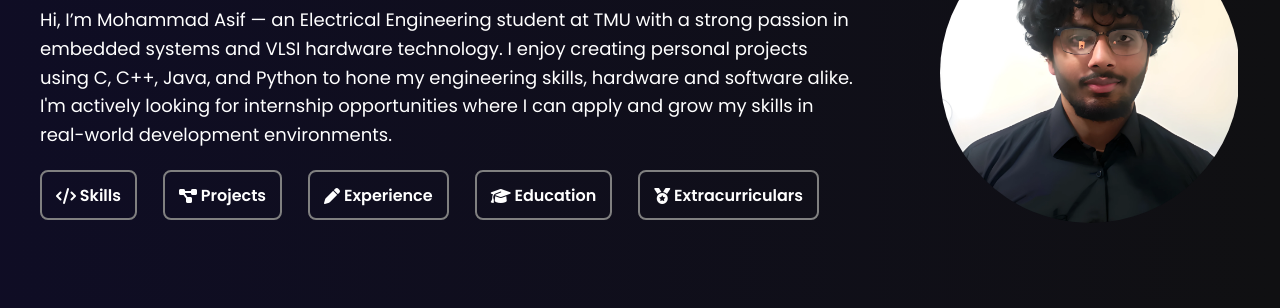
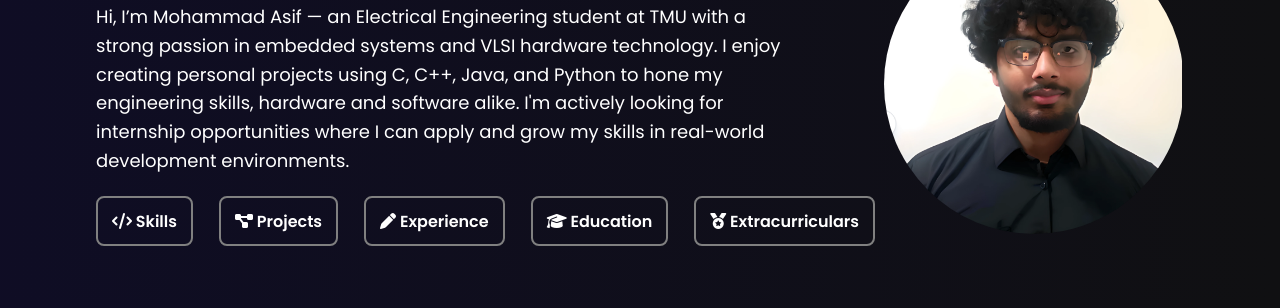
Before and after one commit to mohasif2025/Personal-Portfolio-Website, a plain HTML site: page index.html in a window 1280 px wide. Shown: the part 228-536 px from the top of the page. Drawn offline with Linux system fonts and the light colour scheme.

Commit message:
Update index.html

```diff
--- a/index.html
+++ b/index.html
@@ -1,6 +1,8 @@
 <!DOCTYPE html>
 <html lang="en">
 <head>
+  <meta name="viewport" content="width=device-width, initial-scale=1.0">
+
   <meta charset="UTF-8">
   <meta http-equiv="X-UA-Compatible" content="IE=edge">
   <meta name="viewport" content="width=device-width, initial-scale=1.0">
@@ -16,6 +18,7 @@
   <title>Mohammad Asif's Portfolio</title>
 </head>
 <body>
+  <div class="page-wrapper">
   <div class=""background-animated">
   <!-- NAVBAR -->
   <nav>
@@ -74,7 +77,7 @@
             <span>Extracurriculars</span>
           </a>
 
-          </a>
+
         </div>
       </div>
 
@@ -389,5 +392,6 @@
 
   </main>
   </div>
+  </div>
 </body>
 </html>
```
